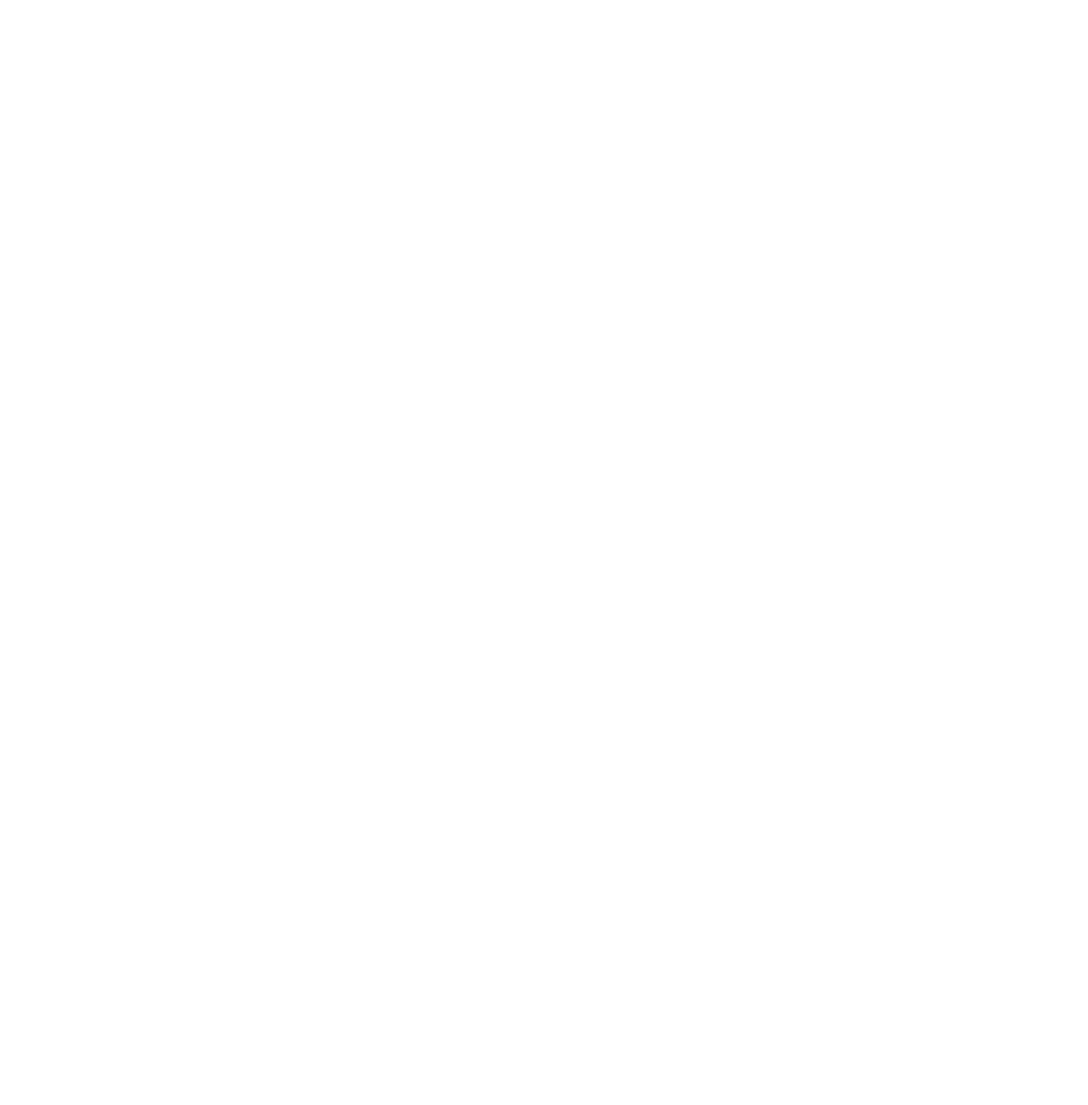
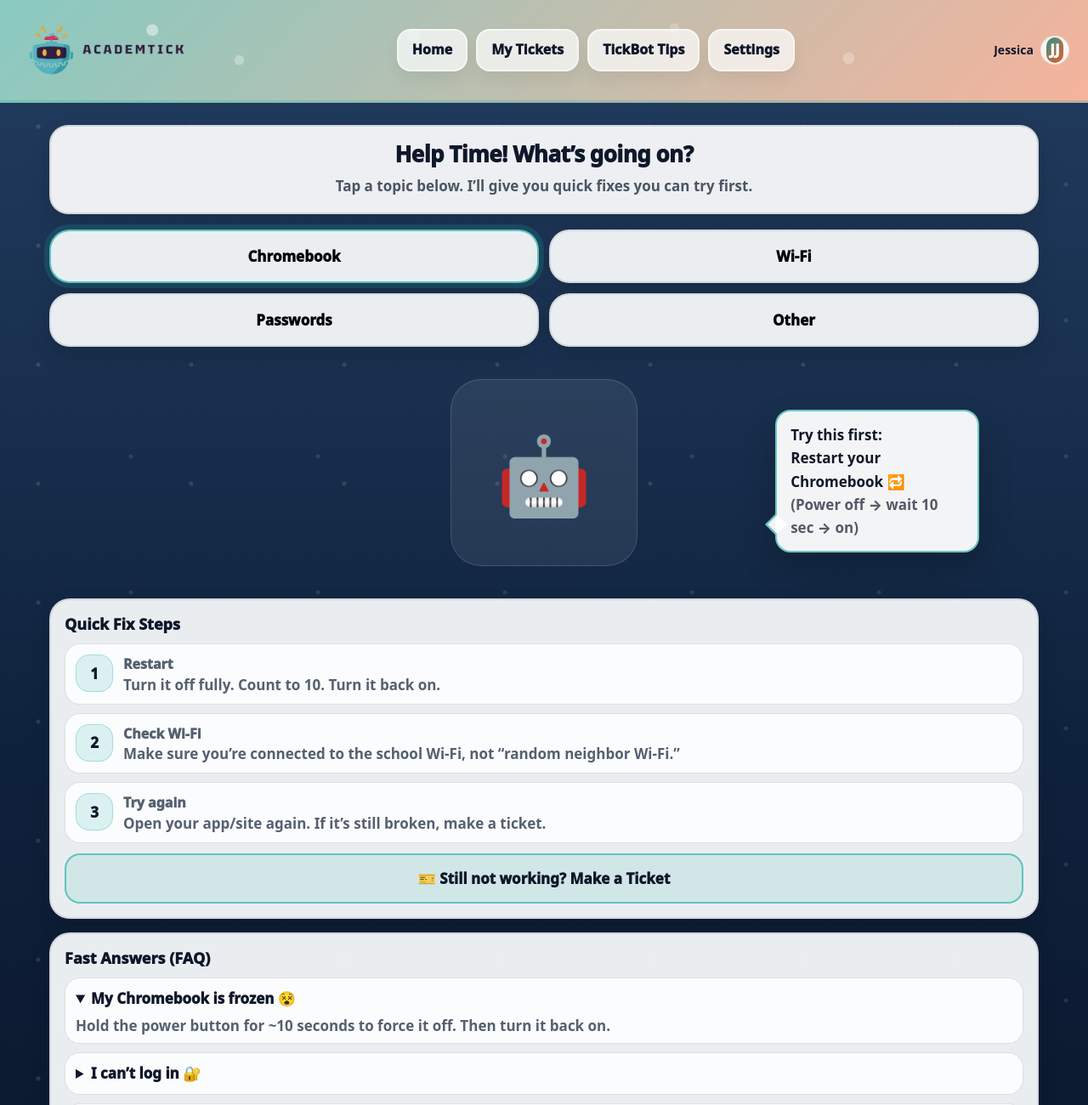
Before and after one commit to treetops920-lang/AcademTick.github.io, a plain HTML site: page TickBot-tips.html in a window 1280 px wide. Shown: the top 1300 px of the page at 85% size. Before the commit the page ends 800 px from the top, so only its background shows below. Drawn offline with Linux system fonts and the light colour scheme.

Commit message:
fixed knowlage base top bar
and like a lot of other shit

```diff
--- a/TickBot-tips.html
+++ b/TickBot-tips.html
@@ -0,0 +1,152 @@
+<!doctype html>
+<html lang="en">
+
+<head>
+    <meta charset="utf-8" />
+    <meta name="viewport" content="width=device-width, initial-scale=1" />
+    <title>Help • AcademTick Kids</title>
+
+    <!-- If you have global base files, keep them first -->
+    <!-- <link rel="stylesheet" href="kids-base.css" /> -->
+    <link rel="stylesheet" href="css/kids-base.css" />
+    <link rel="stylesheet" href="css/Tickbot-Tips.css" />
+</head>
+
+<body class="khelp-page">
+    <!-- Top gradient header (same vibe) -->
+    <header class="topbar">
+        <a href="kids-dash.html" class="brand">
+            <img src="image/AcademTick_-_logo-removebg-preview.png" alt="Academtick" class="logo" />
+        </a>
+        <nav class="topnav">
+            <a href="kids-dash.html" class="topnav-link">Home</a>
+            <a href="my-tick.html" class="topnav-link">My Tickets</a>
+            <a href="TickBot-tips.html" class="topnav-link">TickBot Tips</a>
+            <a href="settings.html" class="topnav-link">Settings</a>
+        </nav>
+        <div class="profile">
+            <span class="profile-name">Jessica</span>
+            <button class="avatar-btn" id="avatarBtn" type="button" aria-haspopup="menu" aria-expanded="false">
+                <span class="avatar-initials">JJ</span>
+            </button>
+
+        </div>
+    </header>
+
+    <!-- Space background -->
+    <main class="khelp-stage">
+        <div class="khelp-wrap">
+
+            <!-- Big rounded header card -->
+            <section class="khelp-hero">
+                <div class="khelp-hero__card">
+                    <h1>Help Time! What’s going on?</h1>
+                    <p>Tap a topic below. I’ll give you quick fixes you can try first.</p>
+                </div>
+            </section>
+
+            <!-- Top row: category buttons + TickBot -->
+            <section class="khelp-toprow">
+                <!-- category buttons (keeps your dashboard vibe) -->
+                <div class="khelp-buttons">
+                    <button class="khelp-btn is-active" type="button">Chromebook</button>
+                    <button class="khelp-btn" type="button">Wi-Fi</button>
+                    <button class="khelp-btn" type="button">Passwords</button>
+                    <button class="khelp-btn" type="button">Other</button>
+                </div>
+
+                <!-- TickBot area -->
+                <div class="khelp-bot">
+                    <!-- Replace tickbot.png with your real asset -->
+                    <img class="khelp-bot__img" src="" alt="TickBot ready to help"
+                        onerror="this.style.display='none'; document.querySelector('.khelp-bot__fallback').style.display='grid';" />
+
+                    <div class="khelp-bot__fallback" aria-hidden="true" style="display:none;">🤖</div>
+
+                    <div class="khelp-bubble">
+                        <strong>Try this first:</strong><br />
+                        Restart your Chromebook 🔁<br />
+                        <span>(Power off → wait 10 sec → on)</span>
+                    </div>
+                </div>
+            </section>
+
+            <!-- Help content (still same vibe: big soft cards) -->
+            <section class="khelp-content">
+                <div class="khelp-panel">
+                    <h2 class="khelp-panel__title">Quick Fix Steps</h2>
+
+                    <div class="khelp-steps">
+                        <div class="khelp-step">
+                            <div class="khelp-step__num">1</div>
+                            <div class="khelp-step__body">
+                                <h3>Restart</h3>
+                                <p>Turn it off fully. Count to 10. Turn it back on.</p>
+                            </div>
+                        </div>
+
+                        <div class="khelp-step">
+                            <div class="khelp-step__num">2</div>
+                            <div class="khelp-step__body">
+                                <h3>Check Wi-Fi</h3>
+                                <p>Make sure you’re connected to the school Wi-Fi, not “random neighbor Wi-Fi.”</p>
+                            </div>
+                        </div>
+
+                        <div class="khelp-step">
+                            <div class="khelp-step__num">3</div>
+                            <div class="khelp-step__body">
+                                <h3>Try again</h3>
+                                <p>Open your app/site again. If it’s still broken, make a ticket.</p>
+                            </div>
+                        </div>
+                    </div>
+
+                    <a class="khelp-ticket" href="kids-make.html">
+                        🎫 Still not working? Make a Ticket
+                    </a>
+                </div>
+
+                <div class="khelp-panel">
+                    <h2 class="khelp-panel__title">Fast Answers (FAQ)</h2>
+
+                    <div class="khelp-faq">
+                        <details class="khelp-faq__item" open>
+                            <summary>My Chromebook is frozen 😵</summary>
+                            <div class="khelp-faq__body">
+                                Hold the power button for ~10 seconds to force it off. Then turn it back on.
+                            </div>
+                        </details>
+
+                        <details class="khelp-faq__item">
+                            <summary>I can’t log in 🔐</summary>
+                            <div class="khelp-faq__body">
+                                Check Caps Lock. Type slowly. If it still won’t work, use “Forgot password” or make a
+                                ticket.
+                            </div>
+                        </details>
+
+                        <details class="khelp-faq__item">
+                            <summary>Wi-Fi won’t connect 📶</summary>
+                            <div class="khelp-faq__body">
+                                Turn Wi-Fi off and on. Reconnect to the school Wi-Fi. If it keeps failing, make a
+                                ticket.
+                            </div>
+                        </details>
+
+                        <details class="khelp-faq__item">
+                            <summary>Printing won’t print 🖨️</summary>
+                            <div class="khelp-faq__body">
+                                Students do not have access to school printers, if you need something printed please ask
+                                youtr teacher or make a LOW priority ticket
+                            </div>
+                        </details>
+                    </div>
+                </div>
+            </section>
+
+        </div>
+    </main>
+</body>
+
+</html>
--- /dev/null
+++ b/css/Tickbot-Tips.css
@@ -0,0 +1,349 @@
+/* =========================
+   kids-help.css
+   Help page that matches your dashboard vibe
+   Desktop target: >= 1366px
+========================= */
+
+:root{
+  --max: 1200px;
+
+  --ink: #0f172a;
+  --muted: #556070;
+
+  --card: rgba(244,246,248,.96);
+  --card2: rgba(255,255,255,.92);
+
+  --border: rgba(15, 23, 42, 0.12);
+  --shadow: 0 18px 40px rgba(0,0,0,.20);
+  --shadowSoft: 0 10px 24px rgba(0,0,0,.14);
+
+  --accent: #21b3a7;  /* teal outline vibe */
+  --radius: 24px;
+}
+
+*{ box-sizing:border-box; }
+html,body{ height:100%; }
+body{
+  margin:0;
+  font-family: ui-sans-serif, system-ui, -apple-system, Segoe UI, Roboto, Arial;
+  color: var(--ink);
+}
+
+/* =========================
+   Top gradient header (same vibe)
+========================= */
+.khelp-top{
+  background: linear-gradient(90deg,
+    rgba(151, 222, 214, 1) 0%,
+    rgba(186, 207, 196, 1) 40%,
+    rgba(245, 181, 164, 1) 100%);
+  border-bottom: 2px solid var(--border);
+  position: relative;
+  overflow:hidden;
+}
+.khelp-top::after{
+  content:"";
+  position:absolute; inset:0;
+  background-image: radial-gradient(rgba(255,255,255,.55) 2px, transparent 3px);
+  background-size: 120px 80px;
+  opacity:.55;
+  pointer-events:none;
+}
+.khelp-top__inner{
+  max-width: var(--max);
+  margin: 0 auto;
+  padding: 18px 22px;
+  display:flex;
+  align-items:center;
+  justify-content:space-between;
+  position:relative;
+  z-index:1;
+}
+.khelp-brand{
+  display:flex;
+  align-items:center;
+  gap:12px;
+}
+.khelp-brand__logo{
+  width:44px; height:44px;
+  border-radius:14px;
+  display:grid; place-items:center;
+  background: rgba(255,255,255,.65);
+  border: 1px solid var(--border);
+  font-size:22px;
+}
+.khelp-brand__name{
+  letter-spacing: .22em;
+  font-weight: 900;
+  font-size: 14px;
+  color: rgba(15, 23, 42, 0.82);
+}
+.khelp-user{
+  font-weight: 800;
+  color: rgba(15, 23, 42, 0.82);
+}
+
+/* =========================
+   Space background
+========================= */
+.khelp-stage{
+  min-height: calc(100vh - 86px);
+  background:
+    radial-gradient(circle at 25% 20%, rgba(255,255,255,.12) 0 2px, transparent 3px) 0 0/180px 140px,
+    radial-gradient(circle at 70% 60%, rgba(255,255,255,.10) 0 2px, transparent 3px) 0 0/220px 160px,
+    linear-gradient(180deg, #203a5c 0%, #0f223d 55%, #0b162b 100%);
+}
+.khelp-wrap{
+  max-width: var(--max);
+  margin: 0 auto;
+  padding: 26px 18px 60px;
+}
+
+/* =========================
+   Hero (big rounded white bar)
+========================= */
+.khelp-hero__card{
+  background: var(--card2);
+  border: 2px solid var(--border);
+  border-radius: 22px;
+  padding: 18px 22px;
+  box-shadow: var(--shadowSoft);
+  text-align:center;
+}
+.khelp-hero__card h1{
+  margin:0;
+  font-size: 26px;
+  font-weight: 1000;
+  letter-spacing: -.02em;
+}
+.khelp-hero__card p{
+  margin: 8px 0 0;
+  color: #4b5563;
+  font-weight: 650;
+}
+
+/* =========================
+   Top row: buttons + bot
+========================= */
+.khelp-toprow{
+  margin-top: 18px;
+  display:grid;
+  gap: 18px;
+}
+
+/* category buttons */
+.khelp-buttons{
+  display:grid;
+  grid-template-columns: repeat(2, 1fr);
+  gap: 12px;
+}
+.khelp-btn{
+  padding: 16px 14px;
+  border-radius: var(--radius);
+  background: var(--card);
+  border: 2px solid rgba(15, 23, 42, 0.10);
+  box-shadow: var(--shadowSoft);
+  font-weight: 1000;
+  cursor:pointer;
+  text-align:center;
+  transition: transform .12s ease, border-color .12s ease;
+}
+.khelp-btn:hover{ transform: translateY(-2px); border-color: rgba(33,179,167,.45); }
+.khelp-btn.is-active{
+  border-color: rgba(33,179,167,.70);
+  box-shadow: 0 0 0 6px rgba(33,179,167,.18), var(--shadowSoft);
+}
+
+/* TickBot zone */
+.khelp-bot{
+  position: relative;
+  display:grid;
+  place-items:center;
+  min-height: 260px;
+}
+.khelp-bot__img{
+  width: min(360px, 85vw);
+  height:auto;
+  filter: drop-shadow(0 18px 26px rgba(0,0,0,.35));
+}
+.khelp-bot__fallback{
+  width: 220px;
+  height: 220px;
+  border-radius: 36px;
+  background: rgba(255,255,255,.08);
+  border: 1px solid rgba(255,255,255,.14);
+  display:grid;
+  place-items:center;
+  font-size: 90px;
+}
+.khelp-bubble{
+  position:absolute;
+  right: 6%;
+  bottom: 14%;
+  background: rgba(255,255,255,.95);
+  border: 2px solid rgba(33,179,167,.65);
+  border-radius: 18px;
+  padding: 14px 16px;
+  box-shadow: var(--shadow);
+  font-weight: 900;
+  color: #0f172a;
+  max-width: 240px;
+}
+.khelp-bubble span{ color: rgba(15, 23, 42, 0.70); font-weight: 800; }
+.khelp-bubble::after{
+  content:"";
+  position:absolute;
+  left: -10px;
+  bottom: 22px;
+  width: 18px;
+  height: 18px;
+  background: rgba(255,255,255,.95);
+  border-left: 2px solid rgba(33,179,167,.65);
+  border-bottom: 2px solid rgba(33,179,167,.65);
+  transform: rotate(45deg);
+}
+
+/* =========================
+   Help content panels
+========================= */
+.khelp-content{
+  margin-top: 18px;
+  display:grid;
+  gap: 16px;
+}
+.khelp-panel{
+  background: var(--card);
+  border: 2px solid rgba(15, 23, 42, 0.10);
+  border-radius: var(--radius);
+  box-shadow: var(--shadowSoft);
+  padding: 16px;
+}
+.khelp-panel__title{
+  margin: 2px 0 12px;
+  font-size: 18px;
+  font-weight: 1000;
+}
+
+/* steps */
+.khelp-steps{
+  display:grid;
+  gap: 10px;
+}
+.khelp-step{
+  display:grid;
+  grid-template-columns: 44px 1fr;
+  gap: 12px;
+  align-items:start;
+  padding: 12px;
+  border-radius: 18px;
+  background: rgba(255,255,255,.82);
+  border: 1px solid var(--border);
+}
+.khelp-step__num{
+  width: 44px;
+  height: 44px;
+  border-radius: 16px;
+  display:grid;
+  place-items:center;
+  background: rgba(33,179,167,.14);
+  border: 1px solid rgba(33,179,167,.30);
+  font-weight: 1000;
+}
+.khelp-step__body h3{
+  margin: 2px 0 4px;
+  font-size: 16px;
+  font-weight: 1000;
+}
+.khelp-step__body p{
+  margin:0;
+  color: var(--muted);
+  font-weight: 650;
+  line-height: 1.25;
+}
+
+/* ticket CTA */
+.khelp-ticket{
+  display:block;
+  margin-top: 12px;
+  text-decoration:none;
+  text-align:center;
+  padding: 14px 14px;
+  border-radius: 18px;
+  border: 2px solid rgba(33,179,167,.65);
+  background: rgba(33,179,167,.12);
+  font-weight: 1000;
+  color: #0f172a;
+}
+
+/* FAQ */
+.khelp-faq{
+  display:grid;
+  gap: 10px;
+}
+.khelp-faq__item{
+  border-radius: 18px;
+  border: 1px solid var(--border);
+  background: rgba(255,255,255,.82);
+  padding: 10px 12px;
+}
+.khelp-faq__item summary{
+  cursor:pointer;
+  font-weight: 1000;
+}
+.khelp-faq__body{
+  margin-top: 8px;
+  color: var(--muted);
+  font-weight: 650;
+  line-height: 1.25;
+}
+
+/* =========================
+   Mobile tweaks
+========================= */
+@media (max-width: 520px){
+  .khelp-top__inner{ padding: 14px 14px; }
+  .khelp-hero__card h1{ font-size: 20px; }
+  .khelp-buttons{ grid-template-columns: 1fr; }
+  .khelp-bubble{ right: 2%; bottom: 10%; }
+}
+
+/* =========================
+   Desktop layout (>=1366px Chromebook)
+   Matches your screenshot feel
+========================= */
+@media (min-width: 1366px){
+  .khelp-hero__card{
+    max-width: 980px;
+    margin: 0 auto;
+    padding: 22px 26px;
+  }
+
+  .khelp-toprow{
+    grid-template-columns: 640px 1fr; /* left buttons, right TickBot */
+    align-items:start;
+  }
+
+  .khelp-buttons{
+    grid-template-columns: 1fr 1fr;   /* nice 2-up button layout */
+    gap: 16px;
+  }
+
+  .khelp-bot{
+    min-height: 430px;
+    justify-self:center;
+  }
+
+  .khelp-bot__img{ width: 420px; }
+
+  .khelp-bubble{
+    right: -4%;
+    bottom: 26%;
+    max-width: 260px;
+  }
+
+  .khelp-content{
+    grid-template-columns: 1fr 1fr; /* panels side-by-side */
+    gap: 18px;
+    margin-top: 20px;
+  }
+}
--- a/css/know-B.css
+++ b/css/help.css
@@ -25,40 +25,86 @@
 }
 
 /* Topbar */
-.kb-topbar{
-  display: flex;
-  justify-content: space-between;
-  align-items: center;
-  padding: 14px 20px;
-  background: var(--surface);
-  border-bottom: 1px solid var(--border);
+.topbar{
+  display:flex;
+  align-items:center;
+  justify-content:space-between;
+  gap:16px;
+  padding:14px 18px;
+  border-bottom:1px solid var(--border);
+  background: rgba(255,255,255,0.78);
+  backdrop-filter: blur(10px);
 }
 
-.kb-logo img{
-  height: 64px;
+.logo{ height:44px; width:auto; }
+
+.topnav{
+  display:flex;
+  gap:10px;
+  flex-wrap:wrap;
 }
 
-.kb-profile{
-  display: flex;
-  align-items: center;
-  gap: 10px;
+.topnav-link{
+  padding:8px 12px;
+  border-radius:999px;
+  font-weight:750;
+  font-size:13px;
+  color:var(--muted);
 }
 
-.kb-username{
-  font-weight: 700;
-  font-size: 14px;
+.topnav-link:hover{
+  background: rgba(40,152,136,0.10);
+  color:var(--text);
 }
 
-.kb-avatar{
-  width: 36px;
-  height: 36px;
-  border-radius: 999px;
+.topnav-link.active{
+  background: rgba(240,88,40,0.12);
+  border:1px solid rgba(240,88,40,0.18);
+  color:var(--text);
+}
+
+/* Profile */
+.profile{
+  position:relative;
+  display:flex;
+  align-items:center;
+  gap:10px;
+}
+.profile-name{ font-weight:800; font-size:14px; }
+.avatar-btn{
+  width:40px; height:40px;
+  border-radius:999px;
+  border:1px solid var(--border);
+  background:#fff;
+  cursor:pointer;
+}
+.avatar-initials{
+  width:100%; height:100%;
+  border-radius:999px;
+  display:grid;
+  place-items:center;
+  font-weight:900;
+  color:#fff;
   background: linear-gradient(135deg, var(--teal), var(--orange));
-  color: white;
-  display: grid;
-  place-items: center;
-  font-weight: 800;
 }
+.profile-menu{
+  position:absolute;
+  right:0;
+  top:calc(100% + 10px);
+  width:220px;
+  background:var(--surface);
+  border:1px solid var(--border);
+  border-radius:16px;
+  box-shadow:var(--shadow-md);
+  display:none;
+  overflow:hidden;
+}
+.profile-menu.open{ display:block; }
+.menu-item{ padding:10px 12px; display:block; font-weight:700; }
+.menu-item:hover{ background: rgba(40,152,136,0.10); }
+.menu-divider{ height:1px; background:var(--border); }
+.menu-item.danger{ color:#B91C1C; }
+
 
 
 
```
Also changed, not shown: all-tick.html (+1 -1 lines), creat-tick.html (+1 -1 lines), help.html (renamed from knowlage-base.html, +13 -38 lines), kids-make.html (+1 -1 lines), main.html (+1 -1 lines), settings.html (+1 -1 lines).
